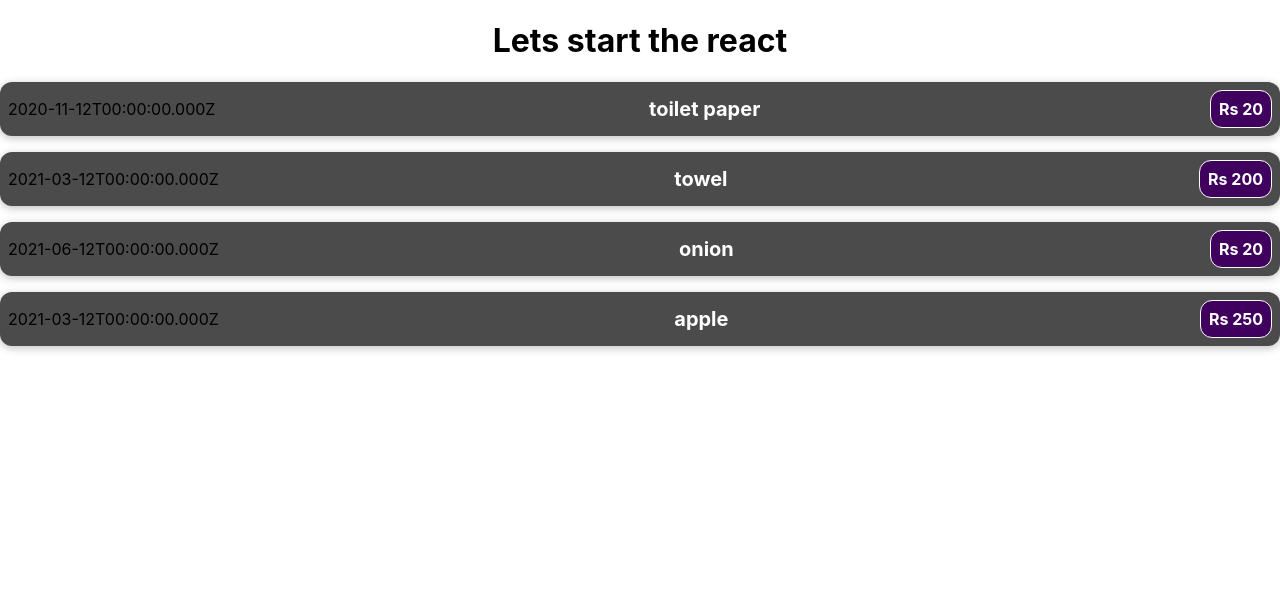
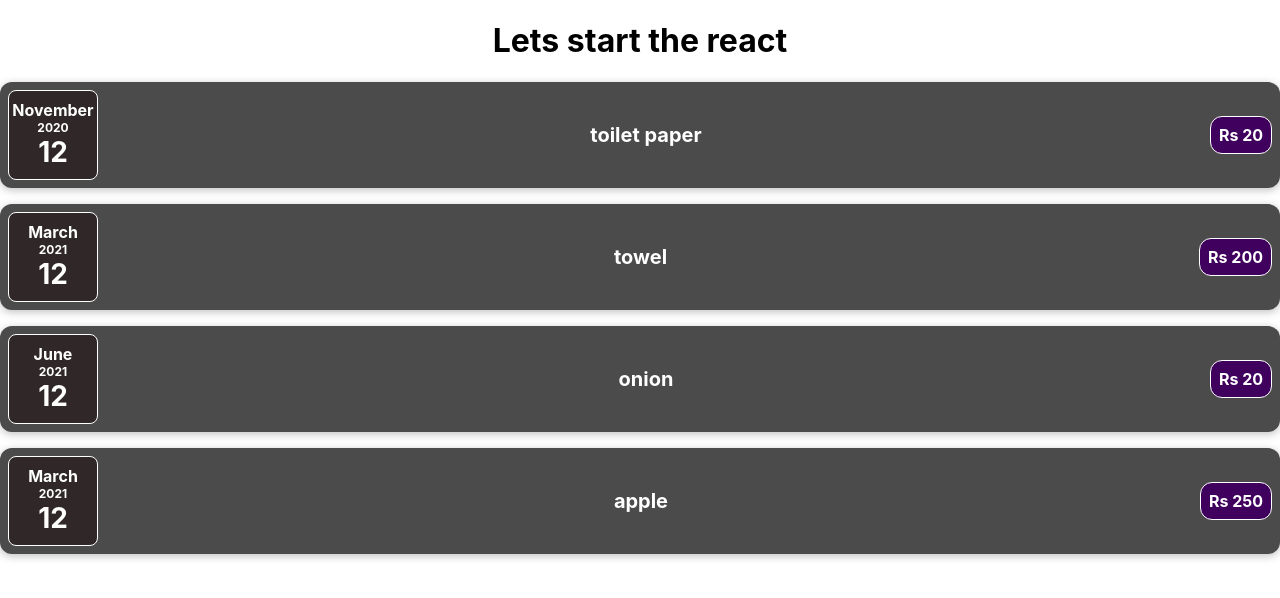
Before and after one commit to Srijanathulung/react-practise, a React (Create React App) app: page / in a window 1280 px wide. Shown: the top 598 px of the page. Built offline with nearby package versions, Linux system fonts and the light colour scheme.

Commit message:
splitting component (created ExpenseDate component)

```diff
--- a/src/App.js
+++ b/src/App.js
@@ -30,6 +30,7 @@ function App() {
   return (
     <div className="App">
       <h1>Lets start the react</h1>
+
       <ExpenseItem
         titleAttribute={expense[0].title}
         amountAttribute={expense[0].amount}
--- /dev/null
+++ b/src/components/ExpenseDate.css
@@ -0,0 +1,24 @@
+.expense-date {
+  display: flex;
+  flex-direction: column;
+  width: 5.5rem;
+  height: 5.5rem;
+  border: 1px solid white;
+  background-color: rgb(48, 40, 40);
+  color: white;
+  align-items: center;
+  justify-content: center;
+  border-radius: 8px;
+}
+.expense-date_month {
+  font-size: 1rem;
+  font-weight: bold;
+}
+.expense-date_year {
+  font-size: 0.75rem;
+  font-weight: bold;
+}
+.expense-date_day {
+  font-size: 1.75rem;
+  font-weight: bold;
+}
--- /dev/null
+++ b/src/components/ExpenseDate.js
@@ -0,0 +1,19 @@
+import './ExpenseDate.css';
+
+function ExpenseDate(props)
+{
+    const month=props.date.toLocaleString('en-US',{month:'long'})
+    const day =props.date.toLocaleString('en-US',{day:'2-digit'})
+    const year = props.date.getFullYear();
+    console.log(month);
+    console.log('this is apple');
+
+    return (
+        <div className='expense-date'>
+            <div className='expense-date_month'>{month}</div>
+            <div className='expense-date_year'>{year}</div>
+            <div className='expense-date_day'>{day}</div>
+        </div>
+    );
+}
+export default ExpenseDate;
--- a/src/components/ExpenseItem.js
+++ b/src/components/ExpenseItem.js
@@ -1,10 +1,10 @@
 import './ExpenseItem.css';
+import ExpenseDate from './ExpenseDate';
 function ExpenseItem(props) {
-
 
     return <div className='expense-item'>
 
-        <div >{props.dateAttribute.toISOString()}</div>
+        <ExpenseDate date={props.dateAttribute}/>
 
             <div className='expense-item_description'>
                 <h2>{props.titleAttribute}</h2>
```
